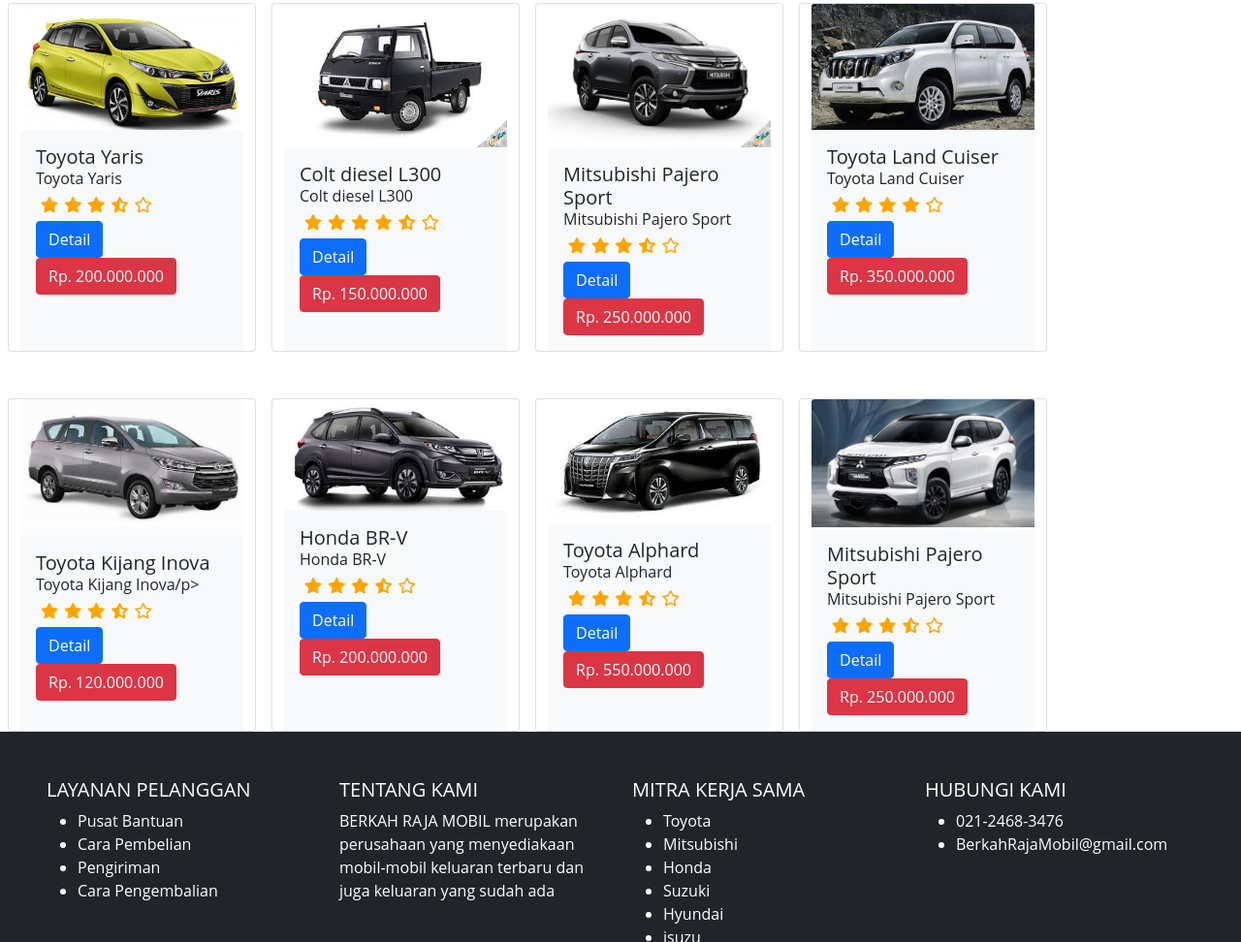
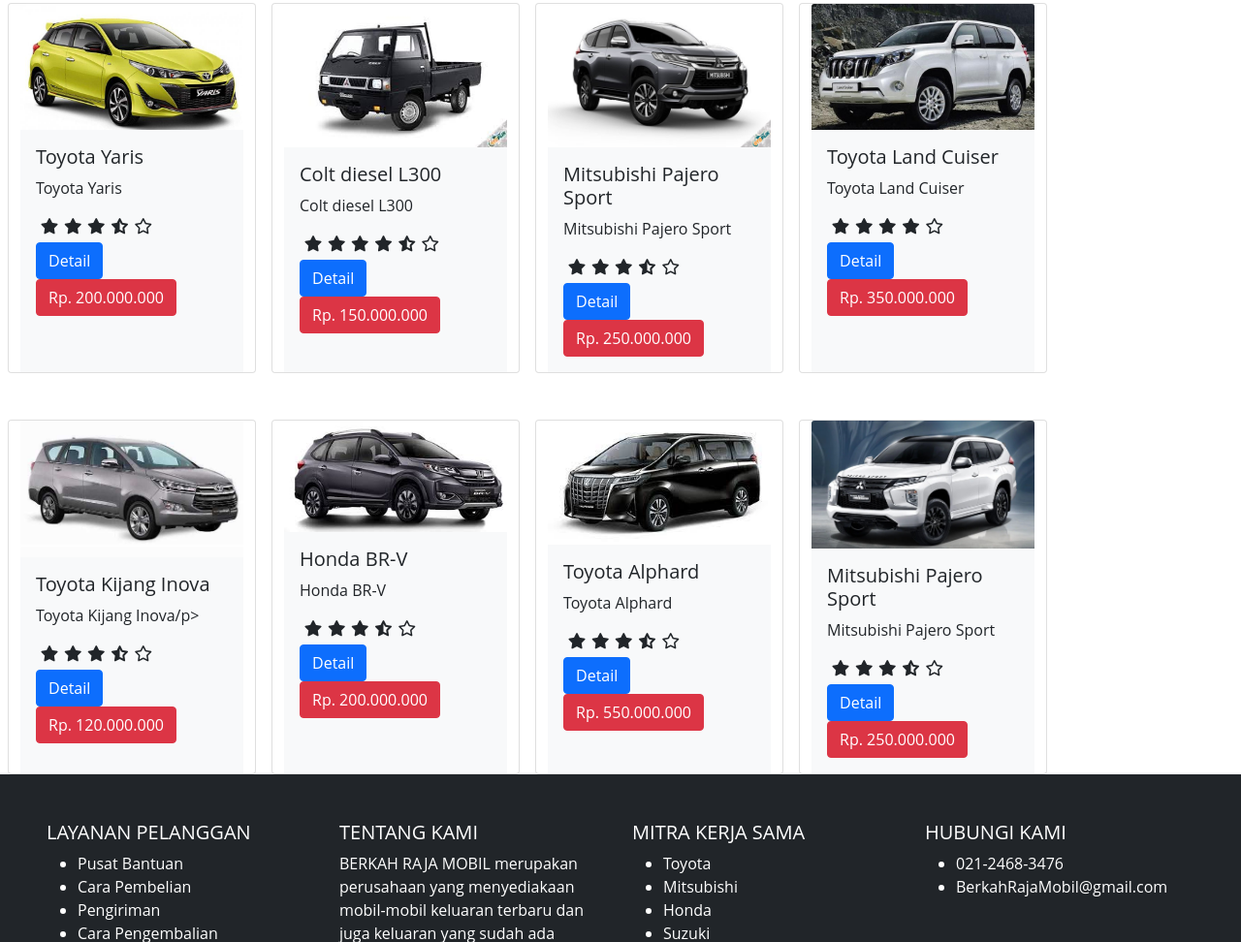
Before and after one commit to Muhammad-Nashir-NST/Muhammad-Nashir-NST.github.io, a plain HTML site: page index.html in a window 1280 px wide. Shown: the part 848-1820 px from the top of the page at 97% size. Drawn offline with nearby package versions, Linux system fonts and the light colour scheme.

Commit message:
Add files via upload

```diff
--- a/style.css
+++ b/style.css
@@ -1,21 +1,3 @@
-.card p {
-  margin-top: -10px;
-  margin-bottom: 1px;
-}
-
-.card:hover {
-  box-shadow: 2px 2px 2px rgba(0, 0, 0, 0.4);
-  transform: scale(1.02);
-}
-p i {
-  color: orange;
-}
-
-td i {
-  color: orange;
-}
-
-
 
 *{
     margin: 0;
```
